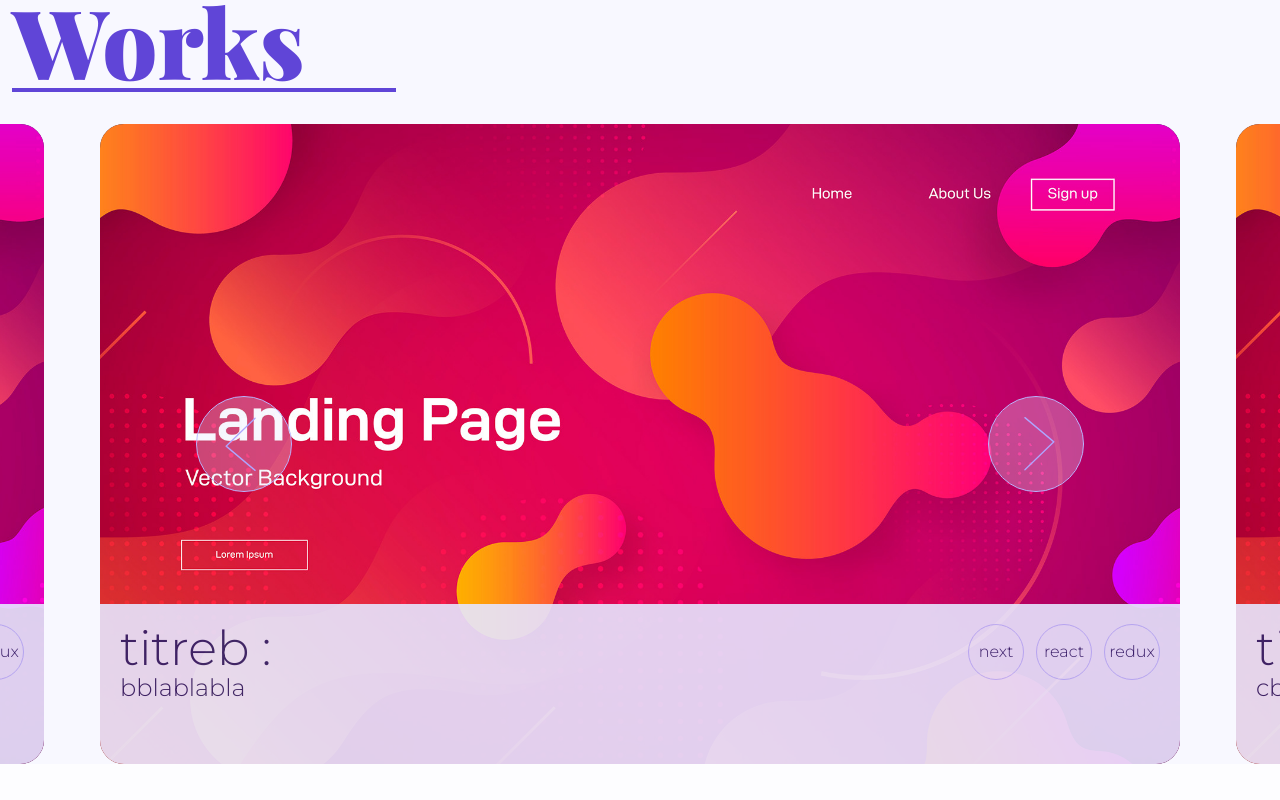
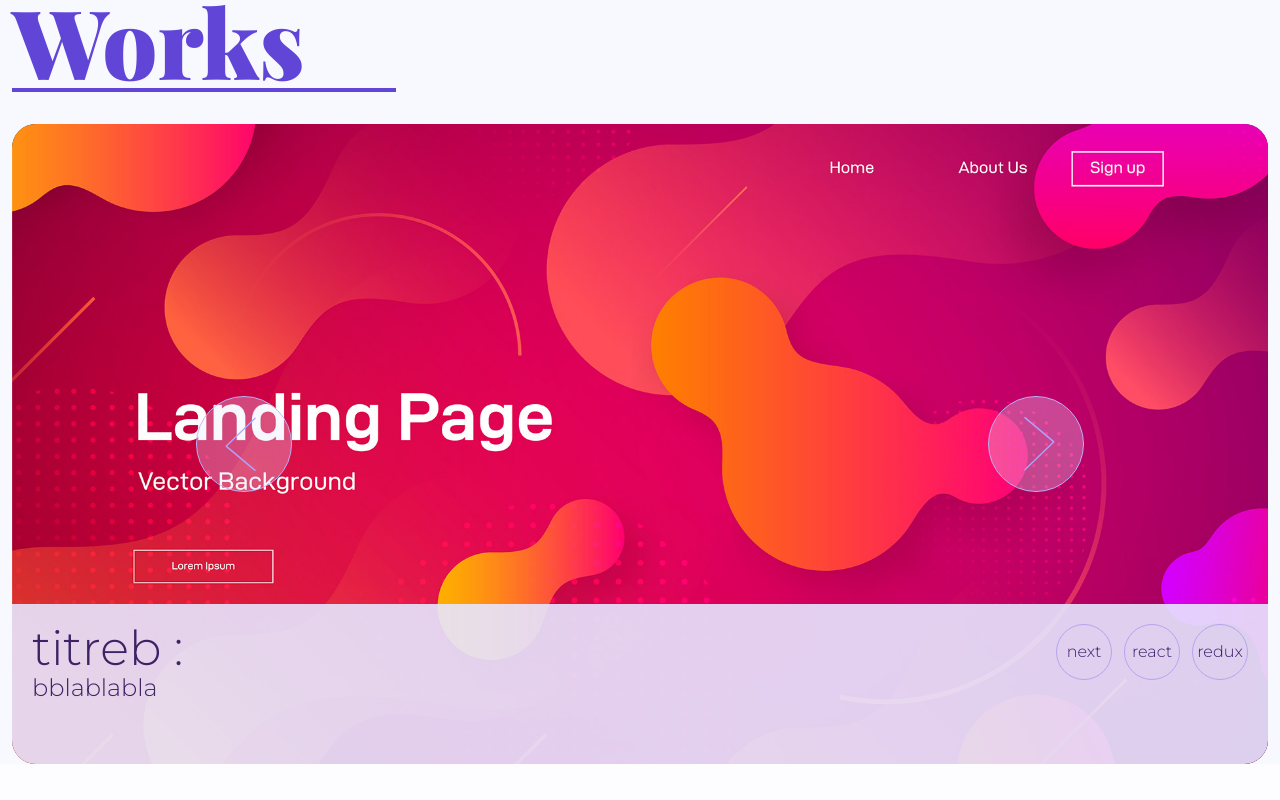
Before and after one commit to Amlac-Eniotna/Projet-12-OCR, a Next.js app in the folder portfolio/: page / in a window 1280 px wide. Shown: the part 920-1720 px from the top of the page. Built offline with nearby package versions, Linux system fonts and the light colour scheme; a web font is replaced by a local one.

Commit message:
css size card xl:

```diff
--- a/portfolio/app/ui/works/card.tsx
+++ b/portfolio/app/ui/works/card.tsx
@@ -54,7 +54,7 @@ function Card({
 }) {
   return (
     <div
-      className={`${position} card-movement relative mx-3 h-[650px] max-h-[80vh] w-full overflow-hidden rounded-3xl bg-mauve-3 object-cover xl:w-[1080px] xl:min-w-[1080px]`}
+      className={`${position} card-movement relative mx-3 h-[650px] max-h-[80vh] w-full overflow-hidden rounded-3xl bg-mauve-3 object-cover xl:min-w-[1256px]`}
     >
       <Link href={link} className="absolute h-full w-full">
         <Image
@@ -88,13 +88,13 @@ export function Cards() {
   useEffect(() => {
     switch (selected) {
       case 0:
-        setPosition("xl:left-[1136px]");
+        setPosition("xl:left-[1312px]");
         break;
       case 1:
         setPosition("xl:left-[0px]");
         break;
       case 2:
-        setPosition("xl:left-[-1136px]");
+        setPosition("xl:left-[-1312px]");
         break;
     }
   }, [selected]);
```
Also changed, not shown: 1 other file (tests, documents, lock files or other folders).
